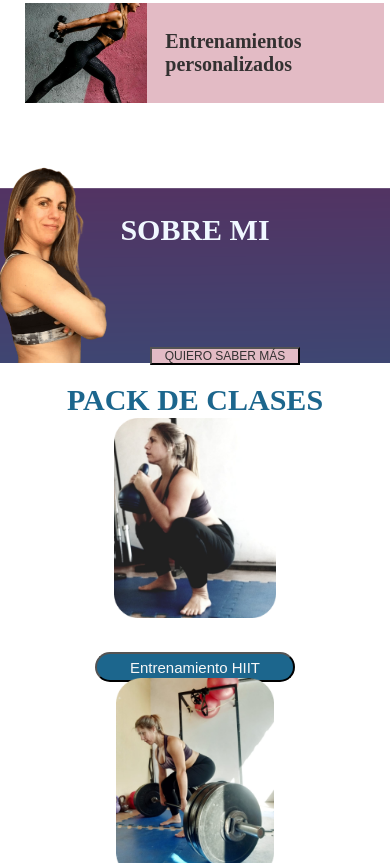
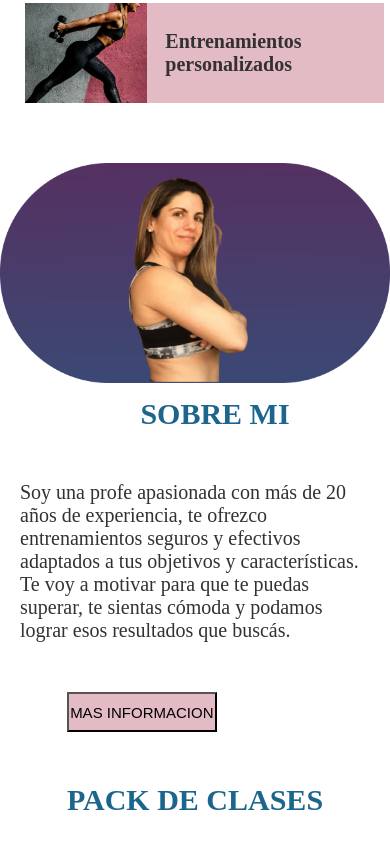
Before and after one commit to AdriTao/pre-entrega-dos, a website: page index.html in a window 390 px wide. Shown: the part 1137-2000 px from the top of the page. Drawn offline with Linux system fonts and the light colour scheme.

Commit message:
foto agregada

```diff
--- a/index.html
+++ b/index.html
@@ -26,7 +26,7 @@
     />
 
     <title>Fuerzaysalud</title>
-    <link rel="canonical" href="">
+    <link rel="canonical" href="" />
     <link
       rel="shortcut icon"
       href="./assets/img/pesa-rusa-dibujo.ico"
@@ -50,14 +50,16 @@
     </header>
     <main>
       <section class="SeccionPrincipalIndex">
-        <h1 class="tracking-in-contract-bck-top">Tu entrenadora personal online en casa</h1>
+        <h1 class="tracking-in-contract-bck-top">
+          Tu entrenadora personal online en casa
+        </h1>
 
         <p>
           Ponete en forma desde la comodidad de tu casa <br />
           y en los horarios que vos querés
         </p>
 
-        <button >MÁS INFORMACIÓN</button>
+        <button>MÁS INFORMACIÓN</button>
       </section>
       <section class="contenedor">
         <div class="h2IndexServicios">
@@ -90,38 +92,29 @@
       </section>
 
       <section class="contenedorSobreMiIndex">
-
+        <div class="sMi">
         <h2 class="titulo">SOBRE MI</h2>
-
-
         <p>
-          SOY PROFESORA NACIONAL DE EDUCACIÓN FÍSICA ESPECIALIZADA EN
-          ENTRENAMIENTODE FUERZA Y ACONDICIONAMIENTO PARA LAMUJER. TENGO MÁS DE
-          VEINTE AÑOS DE EXPERIENCIA ENTRENANDO MUJERES DE TODAS LASEDADES. NO
-          CREO EN LAS RECETAS MÁGICAS Y CREOQUE LA CALIDAD DEL EJERCICIO ES
-          MÁSIMPORTANTE QUE LA CANTIDAD. ¡MENOS ES MÁS
+          Soy una profe apasionada con más de 20 años de experiencia, te ofrezco
+          entrenamientos seguros y efectivos adaptados a tus objetivos y
+          características. Te voy a motivar para que te puedas superar, te
+          sientas cómoda y podamos lograr esos resultados que buscás.
         </p>
 
-        <button>QUIERO SABER MÁS</button>
-       </div>
+        <button>MAS INFORMACION</button>
+      </div>
       </section>
       <section class="IndexServicios">
         <h2>Pack de clases</h2>
 
         <section class="packDeClases">
           <div class="card">
-            <img
-              src="./assets/img/sentadilla.png"
-              alt="Entrenamiento HIIT"
-            />
+            <img src="./assets/img/sentadilla.png" alt="Entrenamiento HIIT" />
 
             <button>Entrenamiento HIIT</button>
           </div>
           <div class="card">
-            <img
-              src="./assets/img/peso muerto.png"
-              alt="Fuerza"
-            />
+            <img src="./assets/img/pesomuerto.png" alt="Fuerza" />
             <button>Fuerza</button>
           </div>
 
--- a/sass/layout/_main-index.scss
+++ b/sass/layout/_main-index.scss
@@ -39,9 +39,13 @@
     font-size: map-get($font-size, s);
     color: #333131;
   }
+
     button:active {
-    border-radius: 20px;
+      background-color: $color-principal;
+      color: $color-fondo;
+      border-radius: 30px;
     }
+
 }
 
 .contenedor {
@@ -76,51 +80,46 @@
         margin-left: 10%;
       }
       img {
-        width: 30%;
         height: 100%;
+        width: 250px;
       }
     }
   }
 }
-
 .contenedorSobreMiIndex {
   width: 100%;
-  height: 500px;
+  height: 700px;
+  background-image: url("../assets/img/sobremi.png");
+  background-repeat: no-repeat;
+  background-size: cover;
+  .sMi {
     display: flex;
     flex-direction: column;
-  background-image: url(../assets/img/foto-sobre-mi.png);
-  background-position: left;
-  background-repeat: no-repeat;
-  background-size: cover;
-  background-size: contain;
+    margin-left: 35%;
+    gap: 50px;
+    padding-top: 20%;
 
     .titulo {
-    height: 80px;
       font-size: map-get($font-size, l);
       color: aliceblue;
-    text-align: center;
-    margin-top: 200px;
     }
     p {
-    width: 60%;
-    height: 200px;
-    margin-left: 30%;
+      font-size: map-get($font-size, m);
       color: aliceblue;
-    margin-top: 30px;
+      width: 90%;
+    }
+
+    button {
+      width: 250px;
+      height: 80px;
+      background-color: $color-secundario;
       font-size: map-get($font-size, s);
     }
-  button {
-    width: 30%;
-    height: 70px;
-    margin-left: 40%;
-    background-color: $color-secundario;
-
-    font-size: 25px;
-    color: $color-texto;
-    position: auto;
+    button:active {
+      background-color: $color-principal;
+      color: $color-fondo;
+      border-radius: 30px;
     }
-  button:active {
-    border-radius: 20px;
   }
 }
 
@@ -152,6 +151,7 @@
           transform: scale(1.1);
         }
       }
+    }
     button {
       width: 300px;
       height: 50px;
@@ -164,7 +164,6 @@
     button:active {
       background-color: $color-secundario;
       color: $color-texto;
-      }
     }
   }
 }
--- a/sass/responsive/_mq400.scss
+++ b/sass/responsive/_mq400.scss
@@ -26,37 +26,46 @@
       height: 10px;
     }
     button {
-      width: 170px;
+      width: 150px;
       height: 40px;
       font-size: 15px;
-      margin-left: 150px;
+      margin-left: 80px;
+      margin-top: 200px;
     }
   }
+
   .contenedorSobreMiIndex {
-    height: 200px;
+    height: 600px;
     width: 100%;
-    background-size: cover;
-    p {
-      display: none;
-    }
+    .sMi {
+      padding-top: 60%;
 
-    .titulo {
-      margin-top: 50px;
-      color: aliceblue;
-      height: 80px;
-    }
-    button {
-      width: 150px;
-      margin-left: 150px;
-      background-color: $color-secundario;
-      color: $color-texto;
-      font-size: 12px;
+      button {
+        width: 150px;
+        height: 40px;
+        font-size: 15px;
+      }
     }
   }
   .IndexServicios {
-    height: 800px;
+    height: 1000px;
+    h2 {
+      height: 50px;
+
+      font-size: map-get($font-size, m);
+    }
   }
-
+  .IndexServicios {
+    height: 1000px;
+    .packDeClases {
+      height: 900px;
+    }
+  }
+.main{
+  .pack h2{
+    font-size: 30px;
+  }
+}
   .sobreMi {
     display: flex;
     flex-direction: column;
@@ -78,17 +87,16 @@
       }
       p {
         margin-left: 5px;
+        font-size: 14px;
       }
     }
   }
   .mainAlumnas {
-    h1{
+    h1 {
       font-size: 30px;
     }
 
-
     .principalAlumnas {
-
       img {
         width: 140px;
         height: 140px;
--- a/sass/responsive/_mq520.scss
+++ b/sass/responsive/_mq520.scss
@@ -36,40 +36,35 @@
 
   .contenedorSobreMiIndex {
     width: 100%;
-      height: 300px;
-
+    height: 700px;
+    background-image: url(../assets/img/sobremipages.png);
+    background-size: contain;
+    display: flex;
+    flex-direction: column;
+    .sMi {
+      width: 100%;
+      padding-top: 70%;
+      margin-left: 20px;
       .titulo {
-        height: 40px;
-        font-size: 30px;
         color: $color-principal;
         text-align: center;
-        margin-top: 10px;
+        font-size: map-get($font-size, m);
       }
       p {
-        width: 65%;
-        height: 130px;
-        margin-left: 30%;
-        color: aliceblue;
-        font-size: 12px;
-
+        color: $color-texto;
       }
       button {
+        margin-left: 12%;
         width: 200px;
-        height: 30px;
-
+        height: 60px;
         font-size: 15px;
-        margin-left: 30%;
-        background-color: $color-secundario;
-        color: $color-texto;
       }
-      button:active{
-        border-radius: 20px;
-        color: $color-texto;
     }
   }
 
   .IndexServicios {
-      height: 700px;
+    height: 900px;
+
     h2 {
       height: 30px;
       color: $color-principal;
@@ -79,6 +74,8 @@
     }
     .packDeClases {
       width: 100%;
+      height: 700px;
+
       .card {
         width: 200px;
         height: 200px;
@@ -100,34 +97,29 @@
 
   .mainAlumnas {
     height: 1300px;
-      h1{
+    h1 {
       font-size: 40px;
       height: 40px;
     }
 
     .principalAlumnas {
-
-
       height: 800px;
       img {
-          width: 170px ;
+        width: 170px;
         height: 170px;
         object-fit: contain;
         margin-left: 10%;
         margin-top: 10px;
-
-
-
       }
-        @include grid (
+      @include grid(
         repeat(4, 1fr),
         repeat(2, 1fr),
         center,
         "img1 img2" "img3 img4 " " img5 img6 " "img7",
-          (10px), (10px));
-
+        (10px),
+        (10px)
+      );
     }
-
 
     section video {
       width: 300px;
@@ -135,11 +127,7 @@
       margin-left: 15%;
       margin-top: 30px;
     }
-
-
   }
-
-
 
   footer {
     height: 300px;
@@ -168,6 +156,10 @@
     }
   }
   main {
+    .pack {
+      font-size: 30px;
+    }
+
     .articuloServicios {
       width: 100%;
       height: 900px;
@@ -185,7 +177,7 @@
         margin-left: 10px;
         width: 97%;
         h3 {
-            height: 150px;
+          height: 200px;
           width: 100%;
           font-size: 30px;
           color: $color-texto;
@@ -215,9 +207,8 @@
 
     p {
       font-size: 15px;
-        margin-top: 40px;
+      margin-top: 20px;
       padding-left: 0%;
     }
   }
-
 }
--- a/sass/responsive/_mq768.scss
+++ b/sass/responsive/_mq768.scss
@@ -28,6 +28,23 @@
       height: 60px;
     }
   }
+
+  .contenedorSobreMiIndex {
+    .sMi {
+      padding-top: 30%;
+      margin-left: 50%;
+      p {
+        font-size: 20px;
+      }
+      button {
+        margin-left: 12%;
+        width: 200px;
+      height: 60px;
+      font-size: 15px
+      }
+    }
+  }
+
   .contenedor {
     height: 700px;
     .tipoClases {
@@ -50,37 +67,6 @@
           height: 100%;
         }
       }
-    }
-  }
-  .contenedorSobreMiIndex {
-    width: 100%;
-    height: 400px;
-    display: flex;
-    flex-direction: column;
-    background-repeat: no-repeat;
-    background-size: cover;
-
-    .titulo {
-      height: 50px;
-      font-size: 40px;
-      color: aliceblue;
-      text-align: center;
-      margin-top: 70px;
-    }
-    p {
-      width: 70%;
-      height: 100px;
-      margin-left: 30%;
-
-      color: aliceblue;
-      font-size: 12px;
-      margin-top: 0;
-    }
-    button {
-      width: 250px;
-      height: 40px;
-      margin-left: 40%;
-      font-size: 15px;
     }
   }
 
@@ -122,7 +108,7 @@
     }
   }
   .sobreMi {
-    height: 800px;
+    height: 900px;
 
     .pageSobreMi {
       display: flex;
@@ -137,7 +123,8 @@
       p {
         width: 95%;
         margin-left: 20px;
-        margin-top: 40px;
+        margin-top: 20px;
+        font-size: 15px;
       }
     }
   }
@@ -155,7 +142,6 @@
         align-self: center;
         width: 250px;
         height: 250px;
-
 
         button {
           width: 250px;
--- a/sass/responsive/_mq910.scss
+++ b/sass/responsive/_mq910.scss
@@ -12,8 +12,8 @@
     }
   }
 }
-  .SeccionPrincipalIndex{
-    button{
+.SeccionPrincipalIndex {
+  button {
     margin-top: 5%;
     height: 60px;
     width: 150;
@@ -41,44 +41,22 @@
     }
   }
 }
-  .contenedorSobreMiIndex{
-    width: 100%;
-    height: 700px;
-    display: flex;
-    flex-direction: column;
-    background-image: url(../assets/img/foto-sobre-mi.png);
-    background-repeat: no-repeat;
-    background-size: cover;
-
-    .titulo {
-      height: 80px;
-      font-size: map-get($font-size , l );
-      color: aliceblue;
-      text-align: center;
-      margin-top:100px;
+.contenedorSobreMiIndex {
+  .sMi {
+    margin-left: 40%;
+    p {
+      font-size: 25px;
     }
-    p{
-      width: 60%;
-      height: 150px;
-      margin-left: 35%;
-      color: aliceblue;
-
-    }
-    button{
-      width: 30%;
-      height: 50px;
-      margin-left: 50%;
-      background-color: $color-secundario;
-      margin-top: 100px;
-      font-size:15px;
-
-      color: $color-texto;
+    button {
+      margin-left: 10%;
     }
   }
-  .sobreMi{
-    .pageSobreMi{
-      p{
+}
+.sobreMi {
+  .pageSobreMi {
+    p {
       margin-top: 5px;
+      font-size: 17px;
     }
   }
 }
@@ -93,29 +71,27 @@
   }
 
   .mainAlumnas {
-
-      height:1700px;
-      h1{
+    height: 1700px;
+    h1 {
       font-size: 50px;
     }
 
     .principalAlumnas {
-
-
-
       height: 1500px;
       img {
         width: 50%;
         height: 80%;
-         object-fit: contain
+        object-fit: contain;
       }
 
-        @include grid (
+      @include grid(
         repeat(3, 1fr),
         repeat(3, 1fr),
         center,
         "img1 img2 img3" "img4 img5 img6" "img7 ",
-          (10px), (10px));
+        (10px),
+        (10px)
+      );
     }
     section video {
       width: 400px;
@@ -123,7 +99,5 @@
       margin-left: 30%;
       margin-top: 30px;
     }
-
   }
-
 }
--- a/sass/style.scss
+++ b/sass/style.scss
@@ -31,3 +31,4 @@
 @import "./responsive/mq520";
 
 @import "./responsive/mq400";
+@import "./responsive/mq300";
```
Also changed, not shown: pages/sobre-mi.html (+1 -1 lines), sass/layout/_sobre-mi.scss (+4 -3 lines), sass/responsive/_mq300.scss (added, +26 -0 lines), assets/img/Foto-sobre-mi.png (deleted), assets/img/pesomuerto.png (renamed from assets/img/peso muerto.png), assets/img/sinfondo.png (added), assets/img/sobre-mi.png (deleted), assets/img/sobremi.png (added), assets/img/sobremipages.png (renamed from assets/img/sobre mi pages.png), css/style.css. Lines whose indentation alone changed are shown as unchanged.
